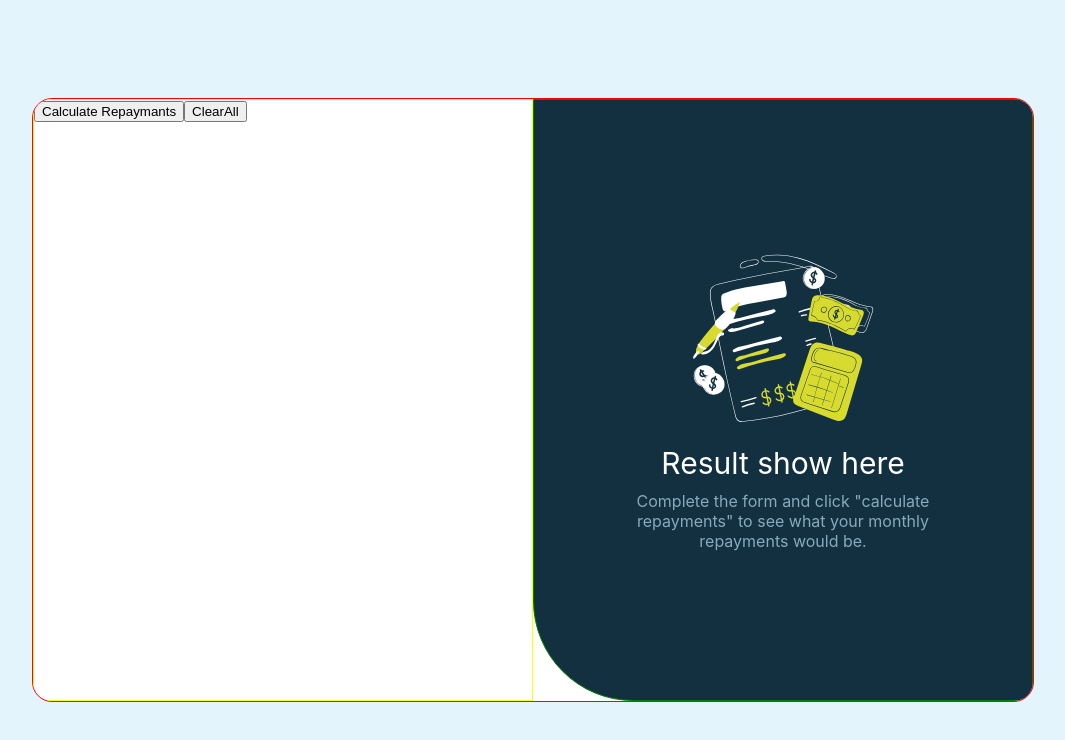
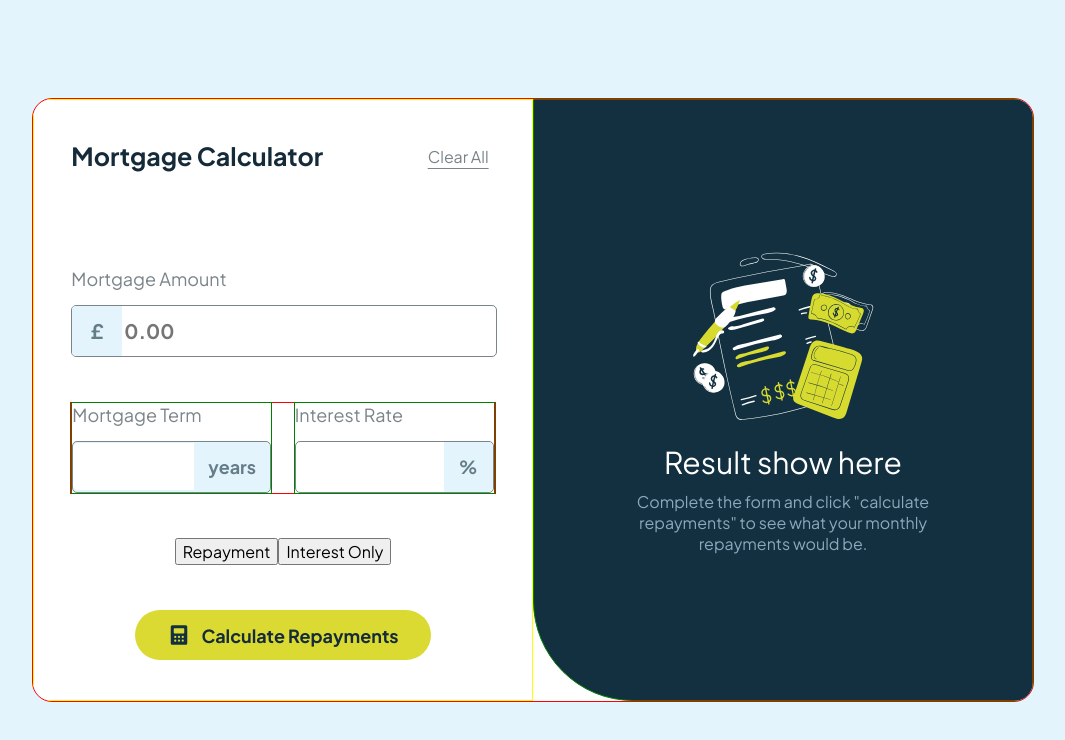
Before and after one commit to nosdvp/Mortgage-repayment-calculator, a React (Create React App) app: page / in a window 1280 px wide. Shown: the top 740 px of the page, without its empty margins (107-1172 px from the left). Built offline with nearby package versions, Linux system fonts and the light colour scheme; the HTML template or start-up script is replaced by a standard one.

Commit message:
Поработал над версткой блока введения информации, создал поля ввода суммы кредита + срока действия кредита + процентной ставки, добавил анимирования

```diff
--- a/src/App.css
+++ b/src/App.css
@@ -1,3 +1,16 @@
+@import url('https://fonts.googleapis.com/css2?family=Plus+Jakarta+Sans:wght@200..800&display=swap');
+
+body {
+  font-family: "Plus Jakarta Sans", sans-serif;
+}
+
+input,
+button,
+textarea,
+select {
+  font: inherit;
+}
+
 .wrapper{
   display: flex;
   align-items: center;
@@ -23,6 +36,9 @@
   width: 100%;
   min-height: 600px;
   border: 1px solid yellow;
+  display: flex;
+  align-items: center;
+  justify-content: center;
 }
 
 .showData{
--- a/src/screens/InputData/InputData.css
+++ b/src/screens/InputData/InputData.css
@@ -0,0 +1,233 @@
+.InputData-wrapper{
+    width: 85%;
+    /*border: 1px solid red;*/
+    min-height: 520px;
+    display: flex;
+    flex-direction: column;
+    align-items: center;
+    justify-content: space-between;
+}
+
+.InputData-header{
+    display: flex;
+    align-items: center;
+    justify-content: space-between;
+    width: 100%;
+    margin-bottom: 50px;
+}
+
+.InputData-header-title{
+    color: #152b3a;
+    font-size: 25px;
+    font-weight: bold;
+    display: flex;
+    align-items: center;
+    justify-content: center;
+}
+
+.InputData-header-clearAll{
+    color: #7a8489;
+    text-decoration: underline;
+    text-underline-offset: 5px;
+    border: none;
+    outline: none;
+    background-color: transparent;
+    font-size: 16px;
+    cursor: pointer;
+    transition: 0.3s;
+}
+
+.InputData-header-clearAll:hover{
+    transform: scale(1.1);
+    transition: 0.3s;
+}
+
+.InputData-header-clearAll:active{
+    transform: scale(0.9);
+    transition: 0.3s;
+}
+
+/*блок ввода суммы*/
+.InputData-enterDataBlock{
+    display: flex;
+    flex-direction: column;
+    justify-content: space-between;
+    width: 100%;
+    height: 90px;
+    /*border: 1px solid red;*/
+}
+
+.InputData-enterDataBlock-title,
+.InputData-addDataBlock-term-title,
+.InputData-addDataBlock-int-title{
+    color: #7a8489;
+    font-size: 18px;
+}
+
+.InputData-enterDataBlock-inputBlock{
+    width: 100%;
+    height: 50px;
+    border: 1px solid #7a8489;
+    border-radius: 5px;
+    display: flex;
+    align-items: center;
+}
+
+.InputData-enterDataBlock-inputBlock:focus-within,
+.InputData-addDataBlock-term-inputBlock:focus-within,
+.InputData-addDataBlock-int-inputBlock:focus-within{
+    border: 1px solid #dada32;
+}
+
+.InputData-enterDataBlock-inputBlock-iconAmount,
+.InputData-addDataBlock-term-inputBlock{
+    display: flex;
+    align-items: center;
+    justify-content: center;
+    min-width: 50px;
+    height: 50px;
+    background-color: #e3f4fc;
+    font-size: 20px;
+    color: #657d88;
+    font-weight: bold;
+    border-radius: 4px 0 0px 4px;
+}
+
+.InputData-enterDataBlock-inputBlock:has(input:focus)
+.InputData-enterDataBlock-inputBlock-iconAmount {
+    background-color: #dada32;
+}
+
+.InputData-enterDataBlock-inputBlock-input{
+    text-align: start;
+    width: 88%;
+    height: 45px;
+    font-size: 20px;
+    font-weight: bold;
+    border: none;
+    outline: none;
+    background-color: transparent;
+    color: #152b3a;
+}
+
+/*блок введения срока + процентов*/
+
+.InputData-addDataBlock{
+    display: flex;
+    align-items: center;
+    justify-content: space-between;
+    border: 1px solid red;
+    width: 100%;
+    height: 90px;
+}
+
+.InputData-addDataBlock-term,
+.InputData-addDataBlock-int{
+    width: 47%;
+    height: 90px;
+    border: 1px solid green;
+    display: flex;
+    flex-direction: column;
+    justify-content: space-between;
+}
+
+.InputData-addDataBlock-term-inputBlock,
+.InputData-addDataBlock-int-inputBlock{
+    width: 99%;
+    height: 50px;
+    border: 1px solid #7a8489;
+    border-radius: 5px;
+    display: flex;
+    align-items: center;
+}
+
+.InputData-addDataBlock-term-inputBlock-input{
+    width: 70%;
+    height: 45px;
+    font-weight: bold;
+    color: #152b3a;
+    border: none;
+    outline: none;
+    font-size: 20px;
+    border-radius: 5px 0 0 5px;
+}
+
+.InputData-addDataBlock-term-inputBlock-years{
+    width: 90px;
+    height: 50px;
+    background-color: #e3f4fc;
+    color: #657d88;
+    display: flex;
+    align-items: center;
+    justify-content: center;
+    font-weight: bold;
+    font-size: 18px;
+    border-radius: 0px 5px 5px 0px;
+}
+
+.InputData-addDataBlock-term-inputBlock:has(input:focus)
+.InputData-addDataBlock-term-inputBlock-years{
+    background-color: #dada32;
+}
+
+.InputData-addDataBlock-int-inputBlock-input{
+    width: 75%;
+    height: 45px;
+    font-weight: bold;
+    color: #152b3a;
+    border: none;
+    outline: none;
+    font-size: 20px;
+    border-radius: 5px 0 0 5px;
+}
+
+.InputData-addDataBlock-int-inputBlock-percent{
+    width: 50px;
+    height: 50px;
+    background-color: #e3f4fc;
+    color: #657d88;
+    display: flex;
+    align-items: center;
+    justify-content: center;
+    font-weight: bold;
+    font-size: 18px;
+    border-radius: 0px 5px 5px 0px;
+}
+
+.InputData-addDataBlock-int-inputBlock:has(input:focus)
+.InputData-addDataBlock-int-inputBlock-percent{
+    background-color: #dada32;
+}
+
+/*Тип кредита*/
+.InputData-type{}
+
+/*Кнопка расчета*/
+.InputData-buttonBLock{
+    width: 70%;
+    height: 50px;
+    background-color: #dada32;
+    border-radius: 40px;
+    display: flex;
+    align-items: center;
+    justify-content: center;
+    cursor: pointer;
+    gap: 10px;
+    transition: 0.3s;
+}
+
+.InputData-buttonBLock:hover{
+    transform: scale(1.1);
+    transition: 0.3s;
+}
+
+.InputData-buttonBLock:active{
+    transform: scale(0.9);
+    transition: 0.3s;
+}
+
+.InputData-buttonBLock-text{
+    font-size: 18px;
+    font-weight: bold;
+    color: #152b3a;
+}
--- a/src/screens/InputData/InputData.js
+++ b/src/screens/InputData/InputData.js
@@ -1,4 +1,6 @@
 import React from 'react'
+import './InputData.css'
+import calcImg from '../../img/icon-calculator.svg'
 
 const InputData = ({change}) => {
 
@@ -11,9 +13,51 @@ const InputData = ({change}) => {
   }
 
   return (
-    <div>
-      <button onClick={changeFormShowData}>Calculate Repaymants</button>
-      <button onClick={clearAll}>ClearAll</button>
+    <div className='InputData-wrapper'>
+      <div className='InputData-header'>
+        <div className='InputData-header-title'>Mortgage Calculator</div>
+        <button className='InputData-header-clearAll' onClick={clearAll}>Clear All</button>
+      </div>
+
+      <div className='InputData-enterDataBlock'>
+        <div className='InputData-enterDataBlock-title'>Mortgage Amount</div>
+        <div className='InputData-enterDataBlock-inputBlock'>
+          <div className='InputData-enterDataBlock-inputBlock-iconAmount'>
+            <div className='InputData-enterDataBlock-inputBlock-iconAmount-icon'>£</div>
+          </div>
+          <input className='InputData-enterDataBlock-inputBlock-input' placeholder='0.00'></input>
+        </div>
+      </div>
+
+      <div className='InputData-addDataBlock'>
+        <div className='InputData-addDataBlock-term'>
+          <div className='InputData-addDataBlock-term-title'>Mortgage Term</div>
+          <div className='InputData-addDataBlock-term-inputBlock'>
+            <input className='InputData-addDataBlock-term-inputBlock-input'></input>
+            <div className='InputData-addDataBlock-term-inputBlock-years'>
+              <div>years</div>
+            </div>
+          </div>
+        </div>
+        <div className='InputData-addDataBlock-int'>
+          <div className='InputData-addDataBlock-int-title'>Interest Rate</div>
+          <div className='InputData-addDataBlock-int-inputBlock'>
+            <input className='InputData-addDataBlock-int-inputBlock-input'></input>
+            <div className='InputData-addDataBlock-int-inputBlock-percent'>%</div>
+          </div>
+        </div>
+      </div>
+
+      <div className='InputData-type'>
+        <button>Repayment</button>
+        <button>Interest Only</button>
+      </div>
+
+      <div className='InputData-buttonBLock'>
+        <img src={calcImg}></img>
+        <div className='InputData-buttonBLock-text'>Calculate Repayments</div>
+      </div>
+      {/*<button onClick={changeFormShowData}>Calculate Repaymants</button>*/}
     </div>
   )
 }
```
